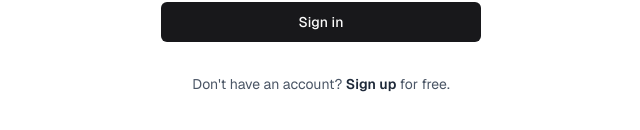
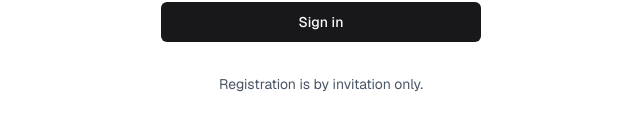
Before and after one commit to cawdry-dev/lumos-ai, a Next.js app: page /login in a window 1280 px wide. Shown: the part 482-612 px from the top of the page, without its empty margins (319-959 px from the left). Built offline with nearby package versions, Linux system fonts and the light colour scheme.

Commit message:
feat: change registration to invitation-only model
Agent-Id: agent-1571ea54-44cb-40bd-8086-1bf64fbec7e6

```diff
--- a/app/(auth)/login/page.tsx
+++ b/app/(auth)/login/page.tsx
@@ -1,6 +1,5 @@
 "use client";
 
-import Link from "next/link";
 import { useRouter } from "next/navigation";
 import { useActionState, useEffect, useState } from "react";
 
@@ -57,14 +56,7 @@ export default function Page() {
         <AuthForm action={handleSubmit} defaultEmail={email}>
           <SubmitButton isSuccessful={isSuccessful}>Sign in</SubmitButton>
           <p className="mt-4 text-center text-gray-600 text-sm dark:text-zinc-400">
-            {"Don't have an account? "}
-            <Link
-              className="font-semibold text-gray-800 hover:underline dark:text-zinc-200"
-              href="/register"
-            >
-              Sign up
-            </Link>
-            {" for free."}
+            Registration is by invitation only.
           </p>
         </AuthForm>
       </div>
```
